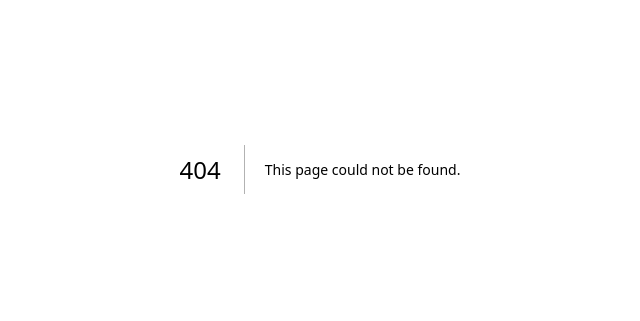
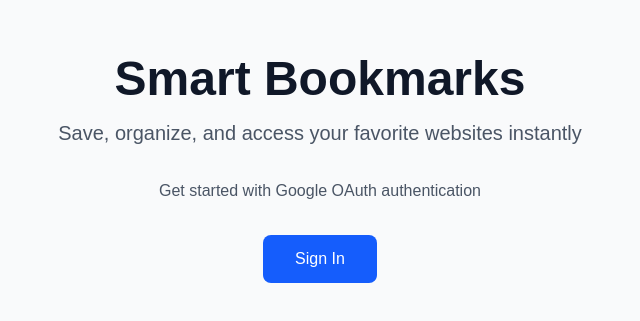
Before and after one commit to karangupta982/bookmark, a Next.js app: page / in a window 1280 px wide. Before the commit this address had no page. Shown: the part 231-552 px from the top of the page, without its empty margins (320-960 px from the left). Built offline with nearby package versions, Linux system fonts and the light colour scheme; no server answers.

Commit message:
feat: update home page to show different content for authenticated users

```diff
--- /dev/null
+++ b/app/page.tsx
@@ -0,0 +1,65 @@
+'use client';
+
+import { createClient } from '@/lib/supabaseClient';
+import Link from 'next/link';
+import { useEffect, useState } from 'react';
+
+export default function Home() {
+  const [user, setUser] = useState<any>(null);
+  const [loading, setLoading] = useState(true);
+
+  useEffect(() => {
+    const checkUser = async () => {
+      const supabase = createClient();
+      const {
+        data: { user },
+      } = await supabase.auth.getUser();
+      setUser(user);
+      setLoading(false);
+    };
+
+    checkUser();
+  }, []);
+
+  if (loading) {
+    return (
+      <div className="flex min-h-screen items-center justify-center bg-gray-50 dark:bg-black">
+        <div>Loading...</div>
+      </div>
+    );
+  }
+
+  return (
+    <div className="flex min-h-screen flex-col items-center justify-center bg-gray-50 dark:bg-black px-4">
+      <div className="text-center space-y-8">
+        <div>
+          <h1 className="text-5xl font-bold text-gray-900 dark:text-white mb-4">
+            Smart Bookmarks
+          </h1>
+          <p className="text-xl text-gray-600 dark:text-gray-400 mb-8">
+            Save, organize, and access your favorite websites instantly
+          </p>
+          <p className="text-gray-600 dark:text-gray-400 mb-8">
+            Get started with Google OAuth authentication
+          </p>
+        </div>
+
+        {user ? (
+          <Link
+            href="/dashboard"
+            className="inline-block px-8 py-3 bg-blue-600 text-white rounded-lg hover:bg-blue-700 transition-colors font-medium"
+          >
+            Go to Dashboard
+          </Link>
+        ) : (
+          <Link
+            href="/login"
+            className="inline-block px-8 py-3 bg-blue-600 text-white rounded-lg hover:bg-blue-700 transition-colors font-medium"
+          >
+            Sign In
+          </Link>
+        )}
+      </div>
+    </div>
+  );
+}
```
